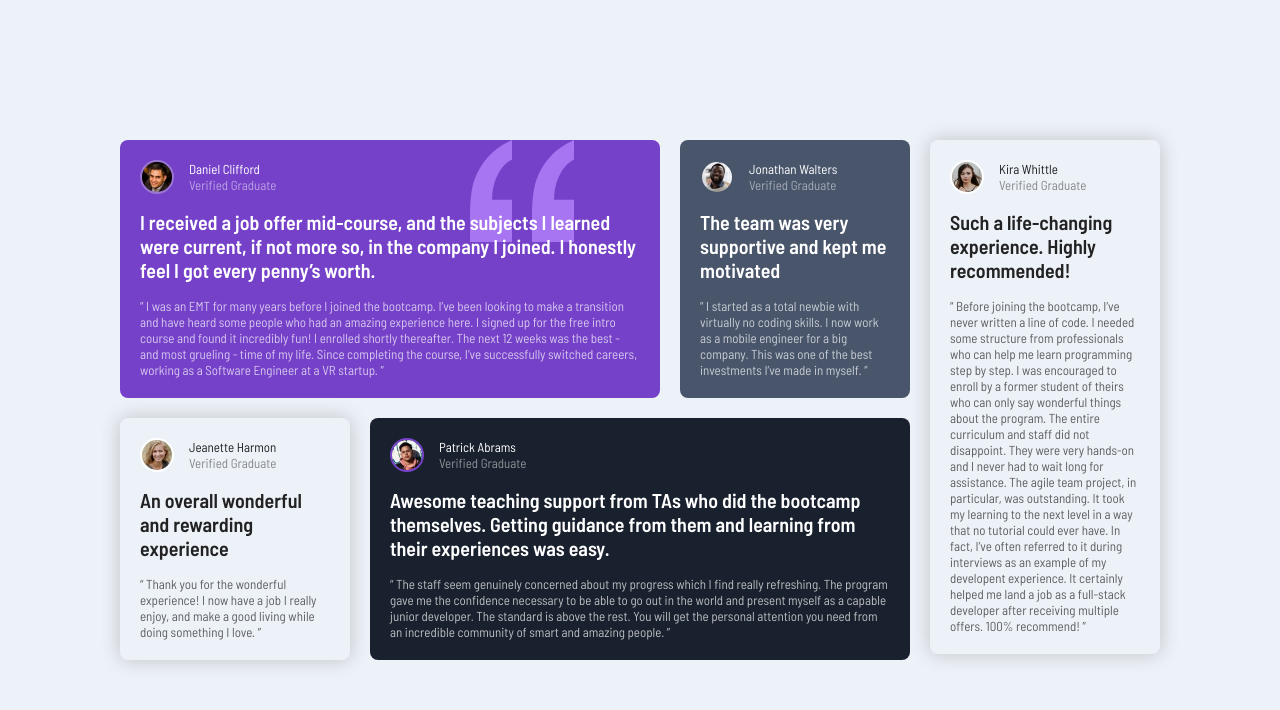
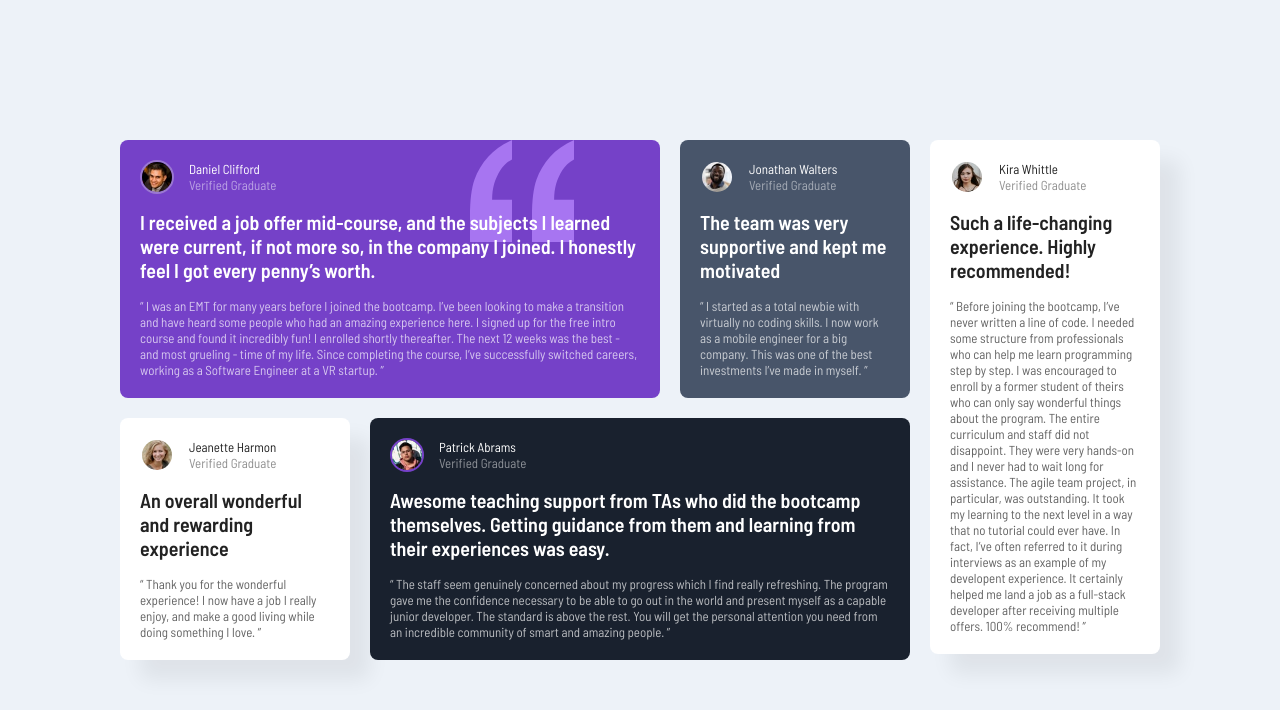
Before and after one commit to talisonguimaraes/testimonials-grid-section, a plain HTML site: page index.html in a window 1280 px wide. Drawn offline with Linux system fonts and the light colour scheme.

Commit message:
bg color change

```diff
--- a/style.css
+++ b/style.css
@@ -75,7 +75,8 @@ section {
 
 .jeanette,
 .kira {
-    box-shadow: 0 0 20px #00000033;
+    background: #fff;
+    box-shadow: 20px 20px 20px #00000010;
     color: #222;
 }
 
```
